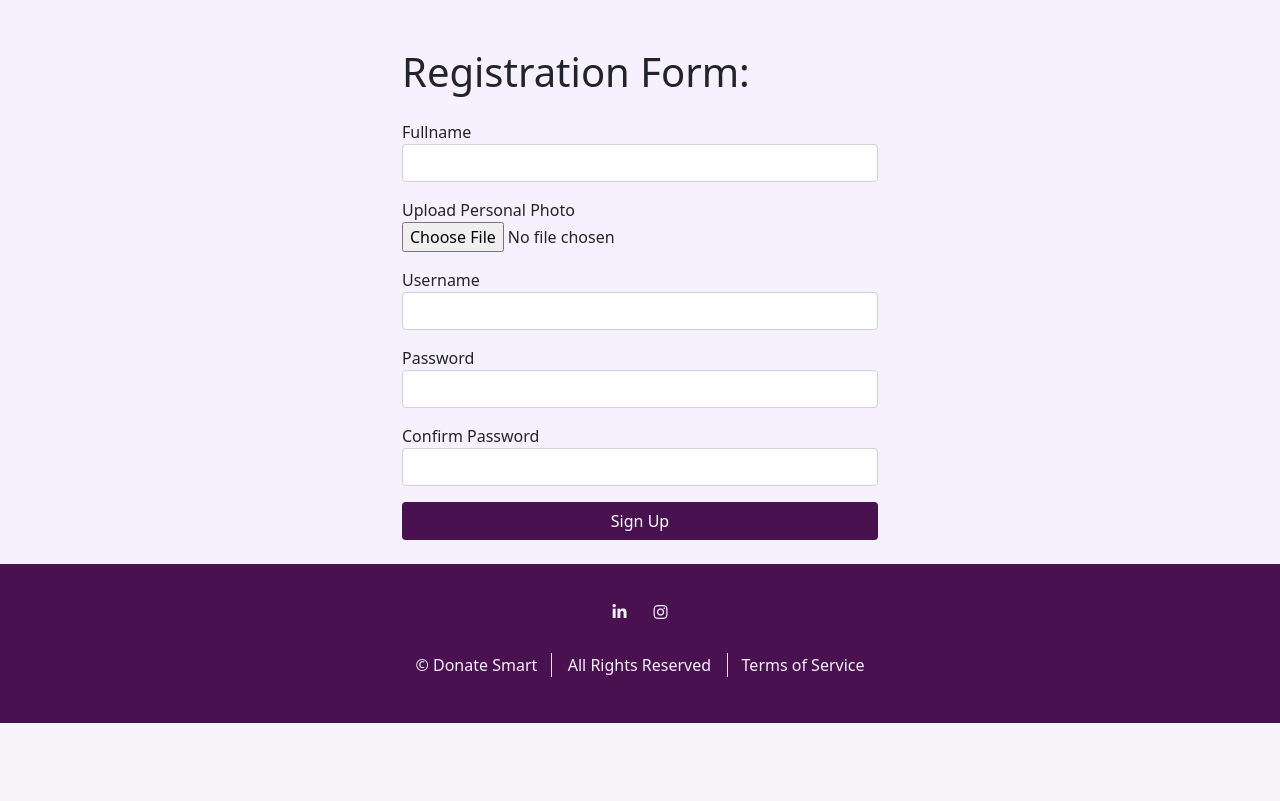
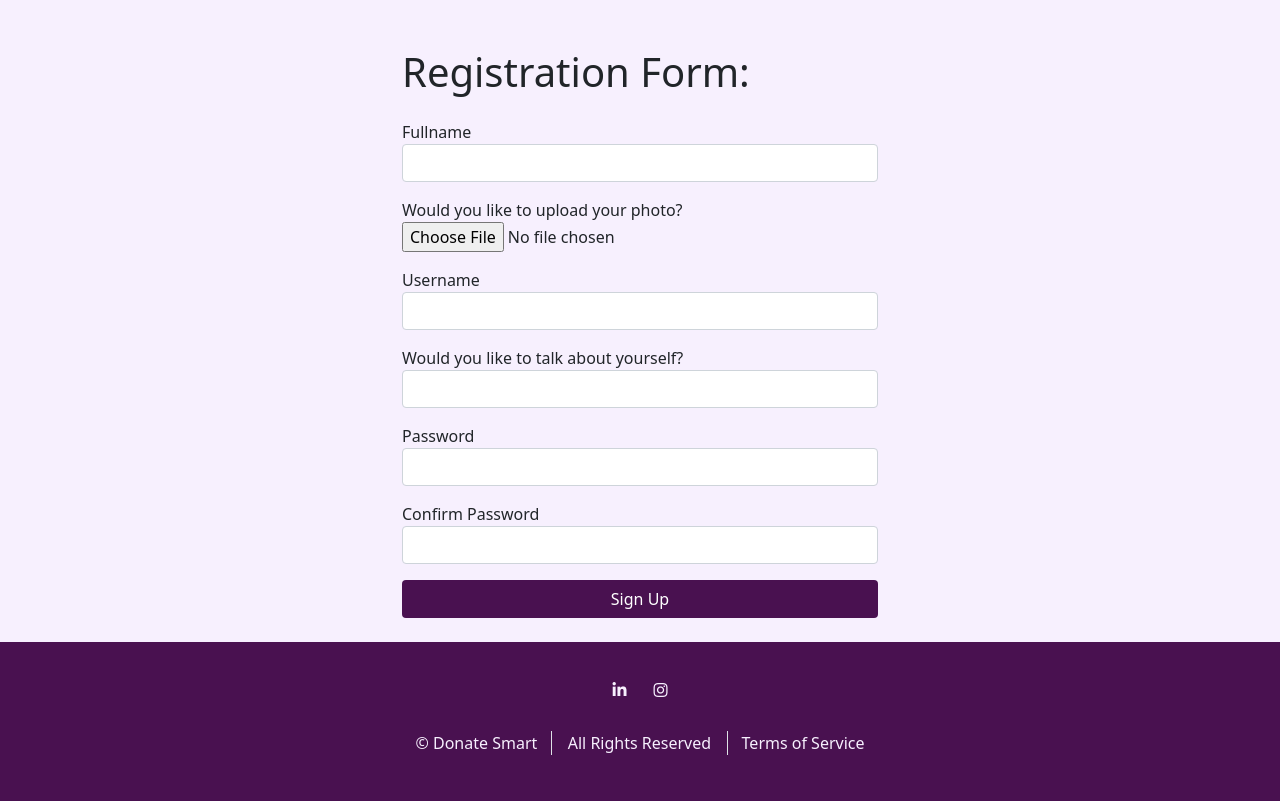
Before and after one commit to DonateSmart/MVP, a Flask app: page / in a window 1280 px wide. Shown: the part 82-883 px from the top of the page. Before the commit the page ends 805 px from the top, so only its background shows below. Run offline with Flask 2, Linux system fonts and the light colour scheme; some libraries are stand-ins or nearby versions.

Commit message:
about person field is added.

```diff
--- a/app/main.py
+++ b/app/main.py
@@ -24,6 +24,15 @@ def signup_user():
     return render_template('index.html', title='Register', form=form)
 
 
+@app.route('/donate/<person_id>', methods=['GET', 'POST'])
+def donate(person_id):
+    user = User.query.filter_by(id=person_id).first()
+    if user is not None:
+        return render_template('paymentPage.html', user=user)
+    else:
+        return render_template('404.html')
+
+
 @app.route('/payment/<amount>/<user_id>', methods=['POST'])
 def payment(amount, user_id):
     process_result = payment_paypal(amount, user_id)
@@ -45,14 +54,5 @@ def execute(amount, user_id):
     return process_result.json_result
 
 
-@app.route('/donate/<person_id>', methods=['GET', 'POST'])
-def donate(person_id):
-    user = User.query.filter_by(id=person_id).first()
-    if user is not None:
-        return render_template('paymentPage.html', user=user)
-    else:
-        return render_template('404.html')
-
-
 if __name__ == "__main__":
     app.run(debug=True, host='0.0.0.0')
--- a/app/managers/database_manager.py
+++ b/app/managers/database_manager.py
@@ -9,6 +9,7 @@ class User(db.Model):
     donate_smart_id = db.Column(db.String(250), nullable=False)
     url = db.Column(db.String(250), nullable=False)
     image_url = db.Column(db.String(250), nullable=False)
+    about_person = db.Column(db.String(250), nullable=True)
     donation_transaction_info = db.relationship('DonationTransaction', backref='user', lazy=True)
 
 
--- a/app/managers/form_managers.py
+++ b/app/managers/form_managers.py
@@ -10,8 +10,11 @@ class RegistrationForm(FlaskForm):
     fullname = StringField('Fullname', validators=[DataRequired(), Length(min=2, max=20)])
     password = PasswordField('Password', validators=[DataRequired(), Length(min=4, max=20)])
     confirm_password = PasswordField('Confirm Password', validators=[DataRequired(), EqualTo('password')])
-    image_file = FileField('Upload Personal Photo', validators=[FileRequired(), FileAllowed(['png', 'jpg', 'jpeg', 'gif'])])
+    image_file = FileField('Would you like to upload your photo?', validators=[FileRequired(),
+                           FileAllowed(['png', 'jpg', 'jpeg', 'gif'])])
+    about_person = StringField('Would you like to talk about yourself?')
     submit = SubmitField('Sign Up')
+
 
     def validate_password(self, password):
         if not password_check(password.data):
--- a/app/templates/index.html
+++ b/app/templates/index.html
@@ -32,17 +32,6 @@
         {% endif %}
       </div>
 
-
-<!--      <div class="mb-3">-->
-<!--        <label for="fileField" class="form-label">Personal Photo</label>-->
-<!--        <input-->
-<!--          class="form-control"-->
-<!--          type="file"-->
-<!--          id="fileField"-->
-<!--          accept="image/*"-->
-<!--        />-->
-<!--      </div>-->
-
       <div class="mb-3">
           {{ form.username.label(class="form-control-label") }}
 
@@ -55,6 +44,21 @@
               </div>
           {% else %}
               {{ form.username(class="form-control") }}
+          {% endif %}
+      </div>
+
+        <div class="mb-3">
+          {{ form.about_person.label(class="form-control-label") }}
+
+          {% if form.about_person.errors %}
+              {{ form.about_person(class="form-control form-control-lg is-invalid") }}
+              <div class="invalid-feedback">
+                  {% for error in form.about_person.errors %}
+                      <span>{{ error }}</span>
+                  {% endfor %}
+              </div>
+          {% else %}
+              {{ form.about_person(class="form-control") }}
           {% endif %}
       </div>
 
```
Also changed, not shown: app/managers/person_manager.py (+7 -5 lines), app/templates/paymentPage.html (+5 -7 lines).
